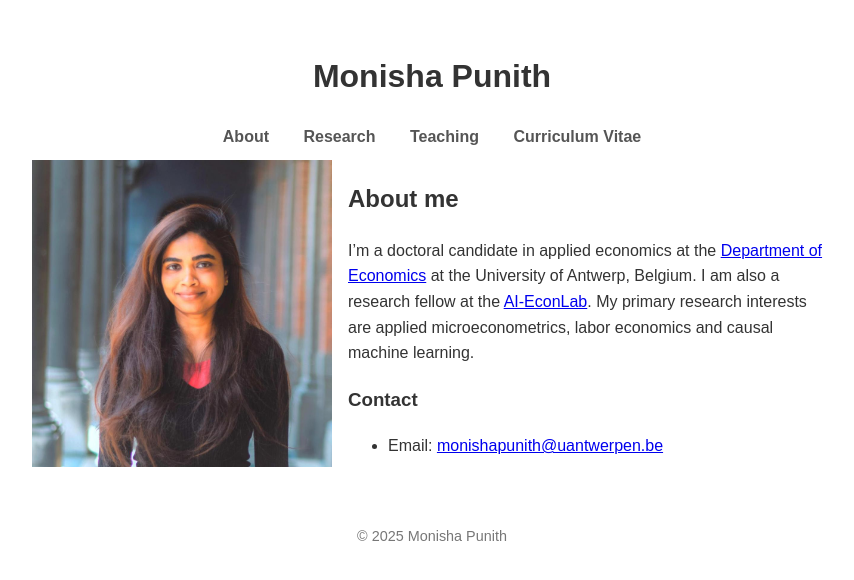
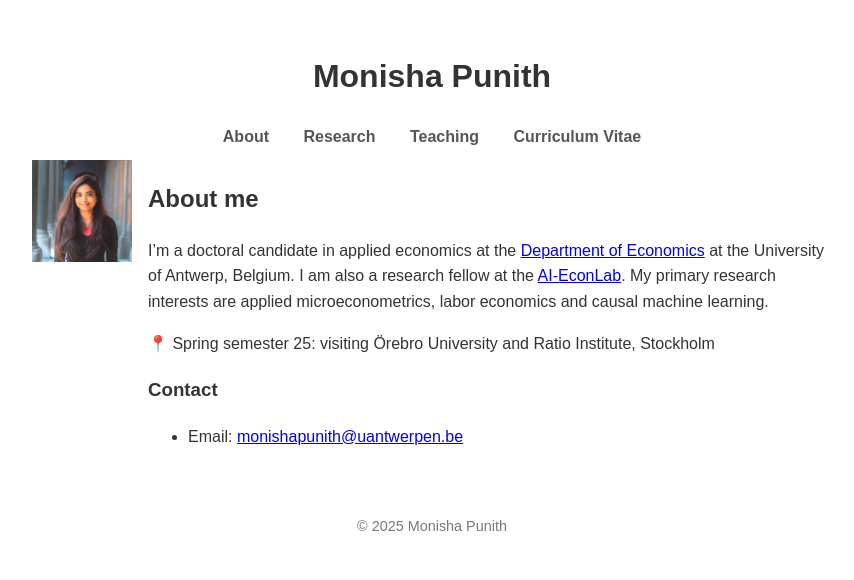
Before and after one commit to MonishaRuth/monisharuth.github.io, a Jekyll site: the page built from index.md, in a window 1280 px wide. Shown: the top 580 px of the page, without its empty margins (208-1062 px from the left). Built offline with Jekyll 4.4.1, drawn with Linux system fonts in a browser that asks for light colours.

Commit message:
Update index.md

```diff
--- a/index.md
+++ b/index.md
@@ -4,7 +4,7 @@ title: "Monisha Punith"
 ---
 
 <div class="intro-container">
-    <img src="assets/mona.jpg" style="max-width: 300px; height: auto;" alt="Profile picture">
+    <img src="assets/mona.jpg" style="max-width: 100px; height: auto;" alt="Profile picture">
 
   <div class="bio-content">
     <h2>About me</h2>
@@ -13,6 +13,10 @@ title: "Monisha Punith"
 
 My primary research interests are applied microeconometrics, labor economics and causal machine learning.
 
+<div class="line-with-pin">
+  <span>📍 Spring semester 25: visiting Örebro University and Ratio Institute, Stockholm </span>
+</div>
+
  </p>
     <h3>Contact</h3>
     <ul class="contact-info">
```
